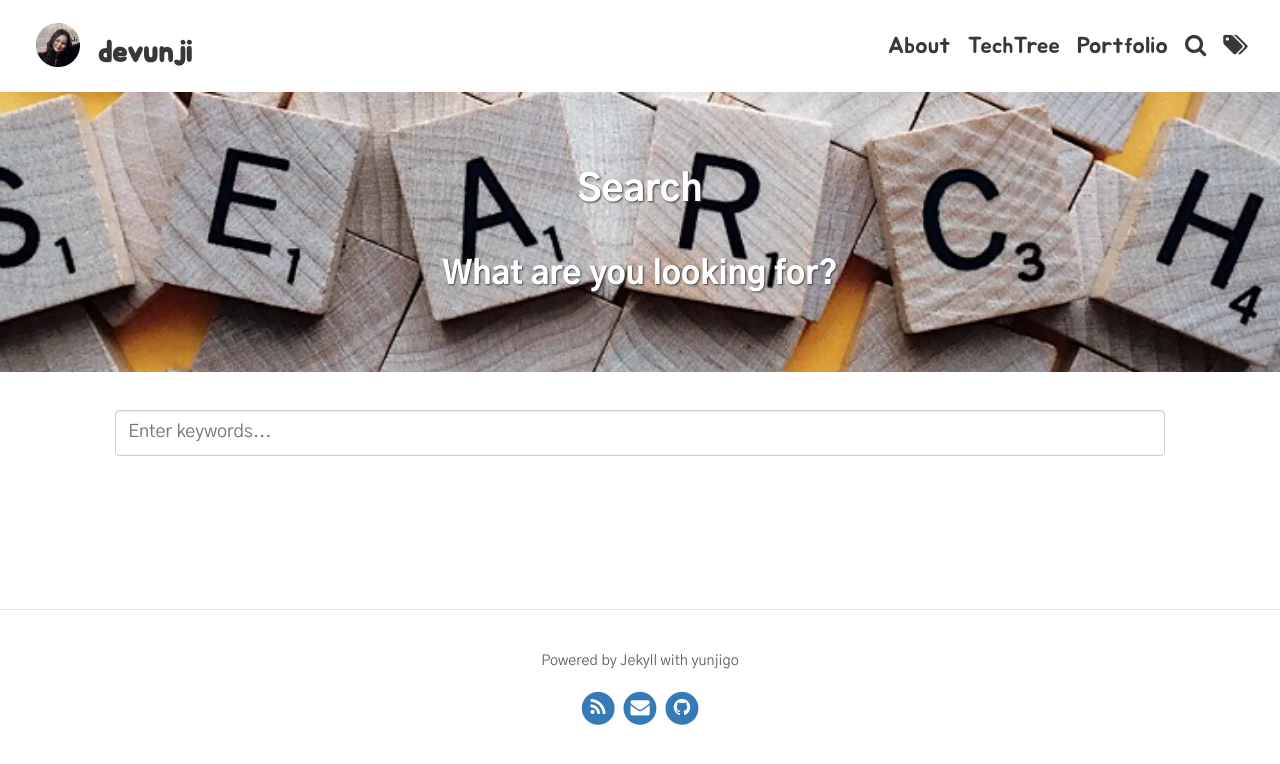
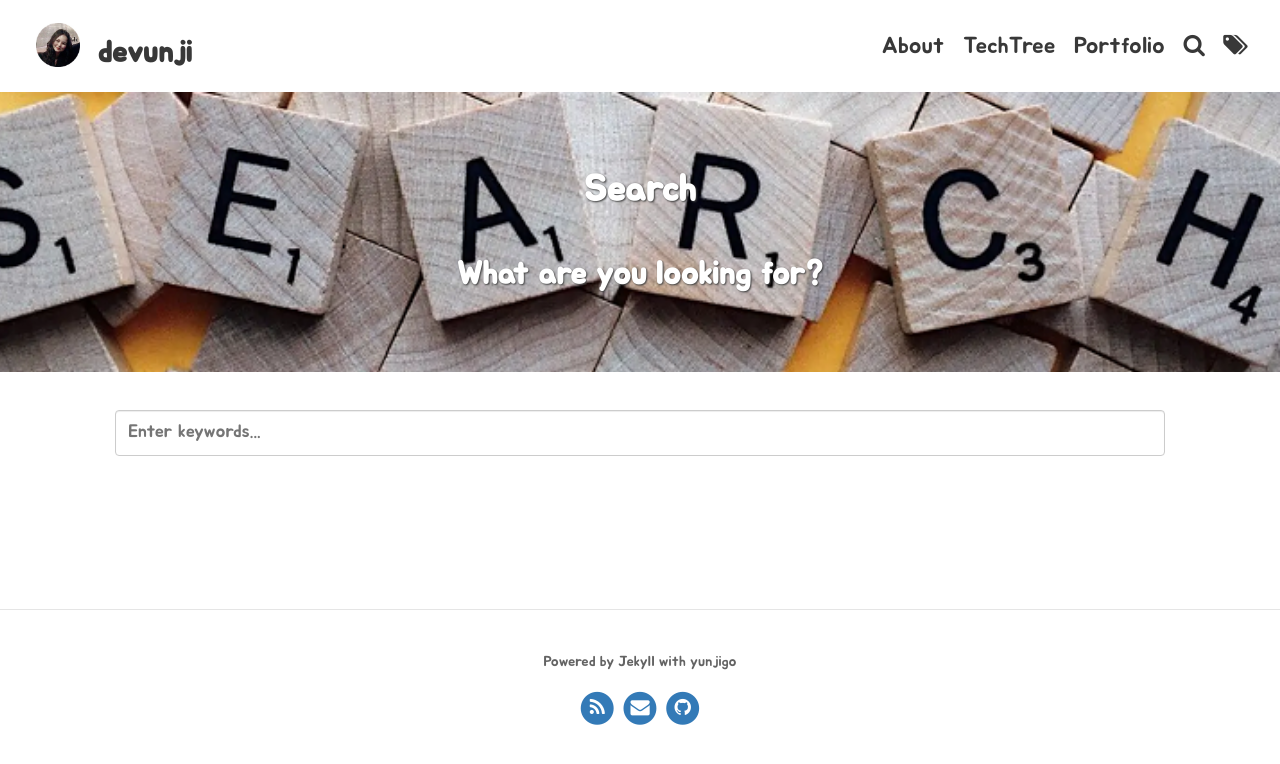
Before and after one commit to yunjigo92/yunjigo92.github.io, a Jekyll site: the page built from pages/search.md, in a window 1280 px wide. Shown: the top 764 px of the page. Built offline with Jekyll 4.4.1, drawn with Linux system fonts in a browser that asks for light colours; nearby versions of some CDN libraries; some web fonts are replaced; library files that are not in the unit come from our copies; comment, search, counter and statistics services are not loaded.

Commit message:
Update yunji.css

```diff
--- a/assets/css/yunji.css
+++ b/assets/css/yunji.css
@@ -5,7 +5,7 @@
 
 
 body,div,h1,h2,h3,h4,h5,p,a,pre,code{
-    font-family: "Gothic A1" !important;
+    font-family: "Jua" !important;
     line-height: 180% !important;
     font-size: 1em;
 
```
